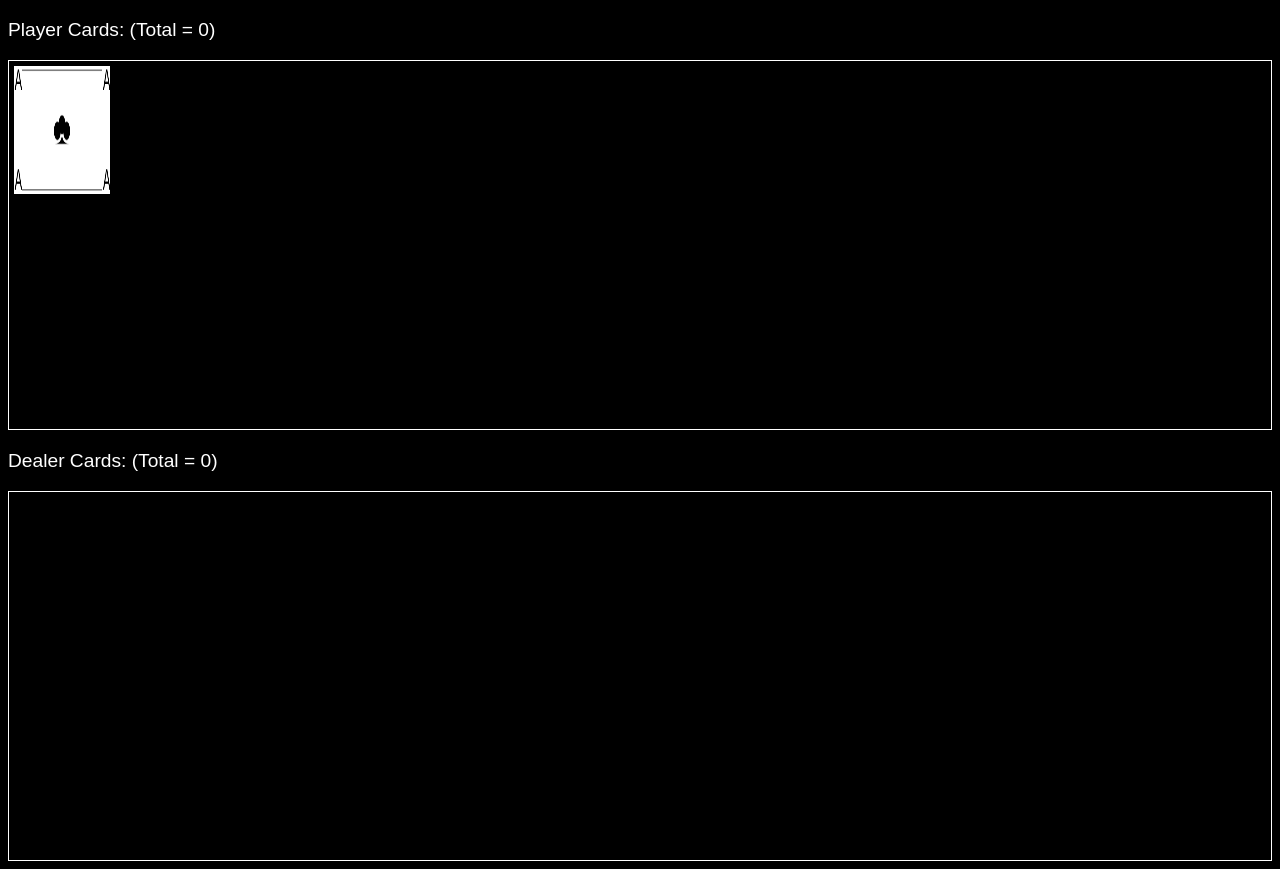
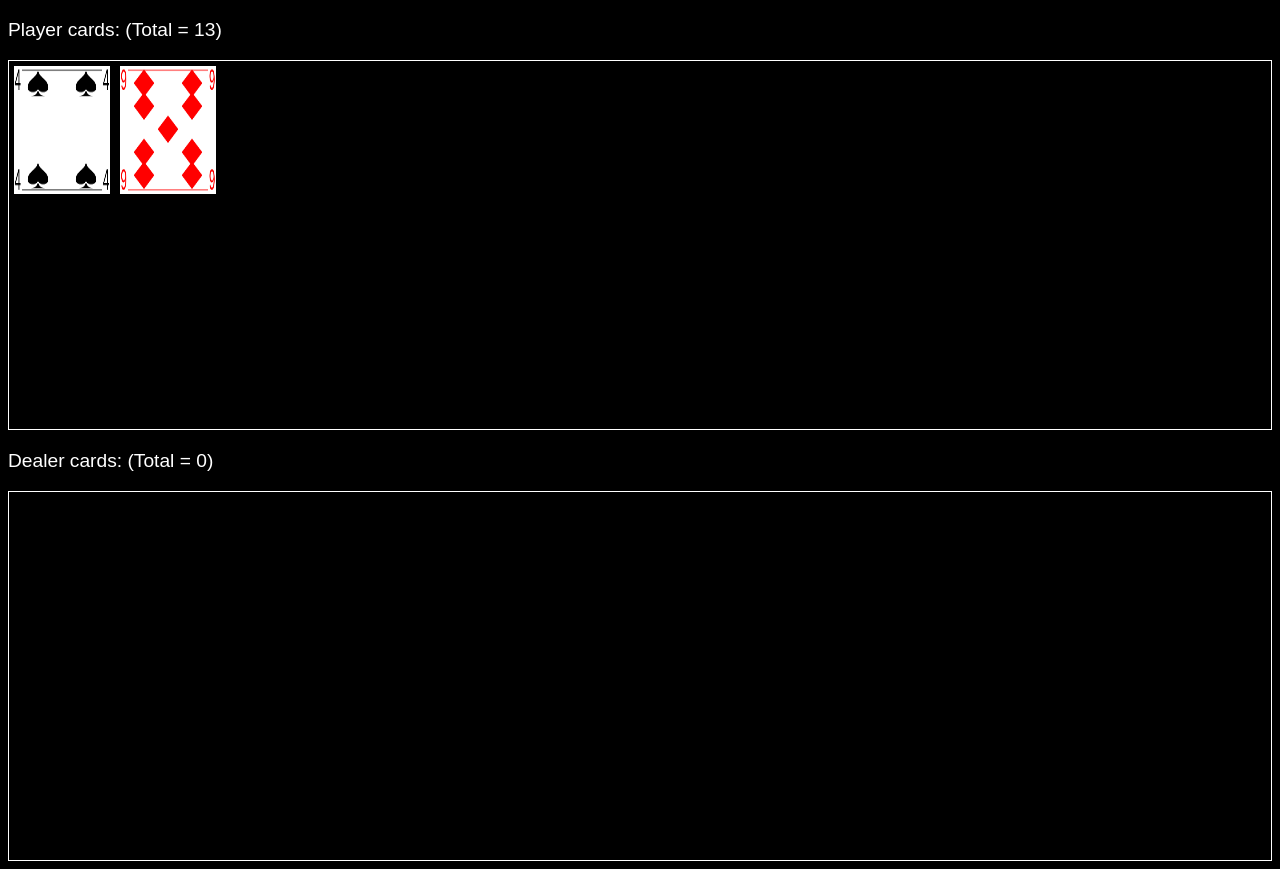
Before and after one commit to Simas2006/Arcade, a website: page arcade-app/web/index.html in a window 1280 px wide. Drawn offline with nearby package versions, Linux system fonts and the light colour scheme; no server answers.

Commit message:
Add functional hit function

```diff
--- a/arcade-app/web/index.html
+++ b/arcade-app/web/index.html
@@ -8,9 +8,9 @@
   <script src="script.js"></script>
 </head>
 <body id="bj-game">
-  <p>Player Cards: (Total = 0)</p>
+  <p id="bj-player-info">Player Cards: (Total = 0)</p>
   <div id="bj-player-cards" class="bj-card-box"></div>
-  <p>Dealer Cards: (Total = 0)</p>
+  <p id="bj-dealer-info">Dealer Cards: (Total = 0)</p>
   <div id="bj-dealer-cards" class="bj-card-box"></div>
 </body>
 </html>
--- a/arcade-app/web/script.js
+++ b/arcade-app/web/script.js
@@ -10,6 +10,7 @@ var gameState = {
     aces: 0
   }
 }
+var winner = 0;
 
 socket.on("directions",console.log);
 
@@ -116,11 +117,49 @@ function renderCard(element,cardID) {
   }
 }
 
+function hit() {
+  if ( gameState.activeDeck.length <= 0 ) {
+    for ( var i = 1; i <= 13; i++ ) {
+      for ( var j = 0; j < 4; j++ ) {
+        gameState.activeDeck.push(["CDHS".split("")[j],i]);
+      }
+    }
+    gameState.activeDeck = shuffle(gameState.activeDeck);
+  }
+  var selected = gameState.activeDeck[0];
+  var number = selected[1];
+  gameState.activeDeck = gameState.activeDeck.slice(1);
+  renderCard(document.getElementById("bj-player-cards"),selected);
+  gameState.player.sum += Math.min(number == 1 ? 11 : number,11);
+  if ( number == 1 ) gameState.player.aces++;
+  if ( gameState.player.sum > 21 ) {
+    if ( gameState.player.aces > 0 ) gameState.player.sum -= 10;
+    else winner = 1;
+  }
+  if ( gameState.player.sum == 21 ) {
+    winner = 2;
+  }
+  document.getElementById("bj-player-info").innerText = `Player cards: (Total = ${gameState.player.sum}) ${["","LOSS","WIN"][winner]}`;
+  document.getElementById("bj-dealer-info").innerText = `Dealer cards: (Total = ${gameState.dealer.sum}) ${["","WIN","LOSS"][winner]}`;
+}
+
+function shuffle(a) {
+  for ( var i = a.length - 1; i > 0; i-- ) {
+    j = Math.floor(Math.random() * (i + 1));
+    var x = a[i];
+    a[i] = a[j];
+    a[j] = x;
+  }
+  return a;
+}
+
 window.onload = function() {
   for ( var i = 1; i <= 13; i++ ) {
     for ( var j = 0; j < 4; j++ ) {
       gameState.activeDeck.push(["CDHS".split("")[j],i]);
     }
   }
-  renderCard(document.getElementById("bj-player-cards"),["C","1"]);
+  gameState.activeDeck = shuffle(gameState.activeDeck);
+  hit();
+  hit();
 }
```
